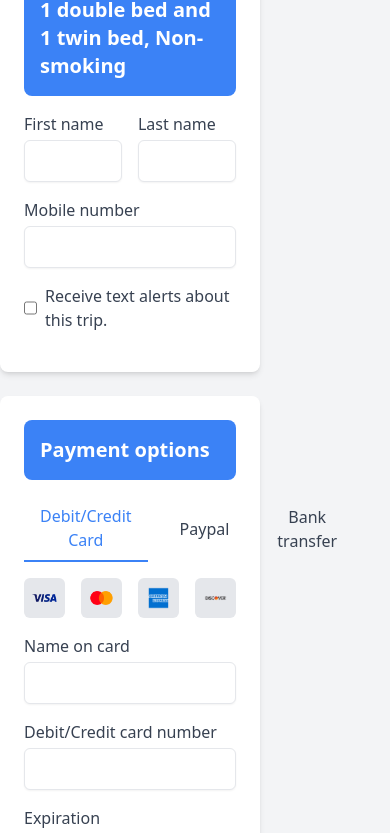
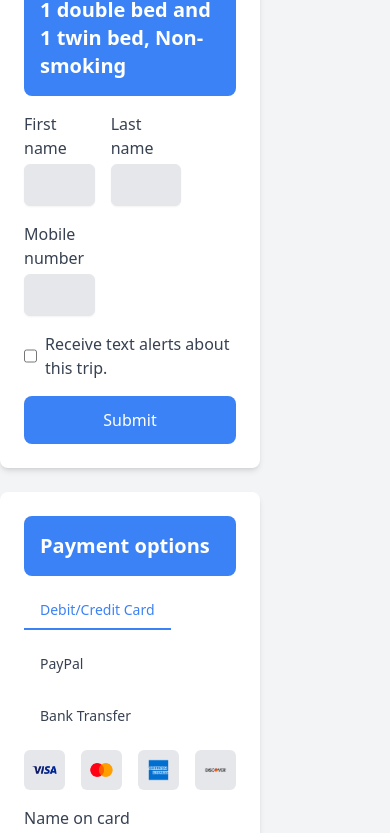
Before and after one commit to mhesen2024/Traveler-And-Booking-UI-Kits-Community, a React (Vite) app: page / in a window 390 px wide. Shown: the part 1076-1909 px from the top of the page. Built offline with nearby package versions, Linux system fonts and the light colour scheme.

Commit message:
edit CheckOut style and responsive

```diff
--- a/package.json
+++ b/package.json
@@ -14,9 +14,11 @@
     "@fortawesome/fontawesome-svg-core": "^6.6.0",
     "@fortawesome/free-solid-svg-icons": "^6.6.0",
     "@fortawesome/react-fontawesome": "^0.2.2",
+    "prop-types": "^15.8.1",
     "react": "^18.3.1",
     "react-datepicker": "^7.3.0",
     "react-dom": "^18.3.1",
+    "react-router": "^6.26.0",
     "react-router-dom": "^6.26.0",
     "tailwindcss-textshadow": "^2.1.3"
   },
--- a/src/components/views/CheckOut.jsx
+++ b/src/components/views/CheckOut.jsx
@@ -46,7 +46,7 @@
                     </h3>
                     <form onSubmit={handleSubmit}>
                         <div className="mb-4 flex space-x-4">
-                <div className="w-1/2">
+                            <div className="w-2/6">
                                 <label htmlFor="first-name" className="block text-gray-700">
                                     First name
                                 </label>
@@ -56,10 +56,10 @@
                                     name="firstName"
                                     value={formData.firstName}
                                     onChange={handleChange}
-                    className="mt-1 p-2 block w-full border rounded-md shadow-sm focus:outline-none focus:ring-blue-500 focus:border-blue-500"
+                                    className="mt-1 p-2 block w-full bg-gray-200 border rounded-md shadow-sm focus:outline-none focus:ring-blue-500 focus:border-blue-500"
                                 />
                             </div>
-                <div className="w-1/2">
+                            <div className="w-2/6">
                                 <label htmlFor="last-name" className="block text-gray-700">
                                     Last name
                                 </label>
@@ -69,11 +69,11 @@
                                     name="lastName"
                                     value={formData.lastName}
                                     onChange={handleChange}
-                    className="mt-1 p-2 block w-full border rounded-md shadow-sm focus:outline-none focus:ring-blue-500 focus:border-blue-500"
+                                    className="mt-1 p-2 block w-full bg-gray-200 border rounded-md shadow-sm focus:outline-none focus:ring-blue-500 focus:border-blue-500"
                                 />
                             </div>
                         </div>
-                <div className="mb-4">
+                        <div className="mb-4 w-2/6">
                             <label htmlFor="mobile-number" className="block text-gray-700">
                                 Mobile number
                             </label>
@@ -83,7 +83,7 @@
                                 name="mobileNumber"
                                 value={formData.mobileNumber}
                                 onChange={handleChange}
-                    className="mt-1 p-2 block w-full border rounded-md shadow-sm focus:outline-none focus:ring-blue-500 focus:border-blue-500"
+                                className="mt-1 p-2 block w-full bg-gray-200 border rounded-md shadow-sm focus:outline-none focus:ring-blue-500 focus:border-blue-500"
                             />
                         </div>
                         <div className="mb-4">
@@ -100,6 +100,12 @@
                                 </span>
                             </label>
                         </div>
+                        <button
+                            type="submit"
+                            className="w-full bg-blue-500 text-white p-3 rounded-lg hover:bg-blue-600"
+                        >
+                            Submit
+                        </button>
                     </form>
                 </div>
 
@@ -107,29 +113,29 @@
                     <h3 className="text-xl font-semibold mb-4 text-white bg-blue-500 p-4 rounded-lg">
                         Payment options
                     </h3>
-            <div className="mb-4 flex space-x-4">
+                    <div className="mb-4 flex flex-wrap gap-4 sm:gap-2 lg:gap-4 xl:gap-6">
                         <button
                             onClick={() => handlePaymentMethodClick('debit')}
-                className={`px-4 py-2 ${paymentMethod === 'debit' ? 'text-blue-500 border-b-2 border-blue-500' : 'text-gray-700'}`}
+                            className={`px-4 py-2 text-sm md:text-base lg:text-lg xl:text-lg ${paymentMethod === 'debit' ? 'text-blue-500 border-b-2 border-blue-500' : 'text-gray-700'}`}
                         >
                             Debit/Credit Card
                         </button>
                         <button
                             onClick={() => handlePaymentMethodClick('paypal')}
-                className={`px-4 py-2 ${paymentMethod === 'paypal' ? 'text-blue-500 border-b-2 border-blue-500' : 'text-gray-700'}`}
+                            className={`px-4 py-2 text-sm md:text-base lg:text-lg xl:text-lg ${paymentMethod === 'paypal' ? 'text-blue-500 border-b-2 border-blue-500' : 'text-gray-700'}`}
                         >
-                Paypal
+                            PayPal
                         </button>
                         <button
                             onClick={() => handlePaymentMethodClick('bank')}
-                className={`px-4 py-2 ${paymentMethod === 'bank' ? 'text-blue-500 border-b-2 border-blue-500' : 'text-gray-700'}`}
+                            className={`px-4 py-2 text-sm md:text-base lg:text-lg xl:text-lg ${paymentMethod === 'bank' ? 'text-blue-500 border-b-2 border-blue-500' : 'text-gray-700'}`}
                         >
-                Bank transfer
+                            Bank Transfer
                         </button>
                     </div>
                     {paymentMethod === 'debit' && (
                         <form onSubmit={handleSubmit}>
-                <div className="mb-4 flex space-x-4 ">
+                            <div className="mb-4 flex space-x-4">
                                 <a href="#visa" onClick={() => handlePaymentMethodClick('visa')} className="block">
                                     <img src={visa} alt="Visa" className="h-10 w-20 object-contain bg-gray-200 p-2 rounded-md" />
                                 </a>
@@ -143,7 +149,7 @@
                                     <img src={discover} alt="Discover" className="h-10 w-20 object-contain bg-gray-200 p-2 rounded-md" />
                                 </a>
                             </div>
-                <div className="mb-4">
+                            <div className="mb-4 w-3/4">
                                 <label htmlFor="name-on-card" className="block text-gray-700">
                                     Name on card
                                 </label>
@@ -153,10 +159,10 @@
                                     name="nameOnCard"
                                     value={formData.nameOnCard}
                                     onChange={handleChange}
-                    className="mt-1 p-2 block w-full border rounded-md shadow-sm focus:outline-none focus:ring-blue-500 focus:border-blue-500"
+                                    className="mt-1 p-2 block w-full bg-gray-200 border rounded-md shadow-sm focus:outline-none focus:ring-blue-500 focus:border-blue-500"
                                 />
                             </div>
-                <div className="mb-4">
+                            <div className="mb-4 w-3/4">
                                 <label htmlFor="card-number" className="block text-gray-700">
                                     Debit/Credit card number
                                 </label>
@@ -166,7 +172,7 @@
                                     name="cardNumber"
                                     value={formData.cardNumber}
                                     onChange={handleChange}
-                    className="mt-1 p-2 block w-full border rounded-md shadow-sm focus:outline-none focus:ring-blue-500 focus:border-blue-500"
+                                    className="mt-1 p-2 block w-full bg-gray-200 border rounded-md shadow-sm focus:outline-none focus:ring-blue-500 focus:border-blue-500"
                                 />
                             </div>
                             <div className="mb-4 flex space-x-4">
@@ -180,12 +186,11 @@
                                             name="expirationMonth"
                                             value={formData.expirationMonth}
                                             onChange={handleChange}
-                        className="mt-1 p-2 block w-full border rounded-md shadow-sm focus:outline-none focus:ring-blue-500 focus:border-blue-500"
+                                            className="mt-1 p-2 block w-full bg-gray-200 border rounded-md shadow-sm focus:outline-none focus:ring-blue-500 focus:border-blue-500"
                                         >
                                             <option value="" disabled>
                                                 Month
                                             </option>
-                        {/* Add options for months */}
                                             {Array.from({ length: 12 }, (_, i) => (
                                                 <option key={i + 1} value={i + 1}>
                                                     {i + 1}
@@ -197,12 +202,11 @@
                                             name="expirationYear"
                                             value={formData.expirationYear}
                                             onChange={handleChange}
-                        className="mt-1 p-2 block w-full border rounded-md shadow-sm focus:outline-none focus:ring-blue-500 focus:border-blue-500"
+                                            className="mt-1 p-2 block w-full bg-gray-200 border rounded-md shadow-sm focus:outline-none focus:ring-blue-500 focus:border-blue-500"
                                         >
                                             <option value="" disabled>
                                                 Year
                                             </option>
-                        {/* Add options for years */}
                                             {Array.from({ length: 10 }, (_, i) => (
                                                 <option key={i} value={new Date().getFullYear() + i}>
                                                     {new Date().getFullYear() + i}
@@ -212,7 +216,7 @@
                                     </div>
                                 </div>
                             </div>
-                <div className="mb-4 flex space-x-4">
+                            <div className="mb-4 flex space-x-4 w-3/4">
                                 <div className="w-1/2">
                                     <label htmlFor="security-code" className="block text-gray-700">
                                         Security Code
@@ -223,7 +227,7 @@
                                         name="securityCode"
                                         value={formData.securityCode}
                                         onChange={handleChange}
-                        className="mt-1 p-2 block w-full border rounded-md shadow-sm focus:outline-none focus:ring-blue-500 focus:border-blue-500"
+                                        className="mt-1 p-2 block w-full bg-gray-200 border rounded-md shadow-sm focus:outline-none focus:ring-blue-500 focus:border-blue-500"
                                     />
                                 </div>
                                 <div className="w-1/2">
@@ -236,7 +240,7 @@
                                         name="billingZipCode"
                                         value={formData.billingZipCode}
                                         onChange={handleChange}
-                        className="mt-1 p-2 block w-full border rounded-md shadow-sm focus:outline-none focus:ring-blue-500 focus:border-blue-500"
+                                        className="mt-1 p-2 block w-full bg-gray-200 border rounded-md shadow-sm focus:outline-none focus:ring-blue-500 focus:border-blue-500"
                                     />
                                 </div>
                             </div>
```
Also changed, not shown: src/components/molecules/ItemContainer.jsx (renamed from src/components/molecules/ItemContanier.jsx), 1 other file (tests, documents, lock files or other folders). Lines whose indentation alone changed are shown as unchanged.
